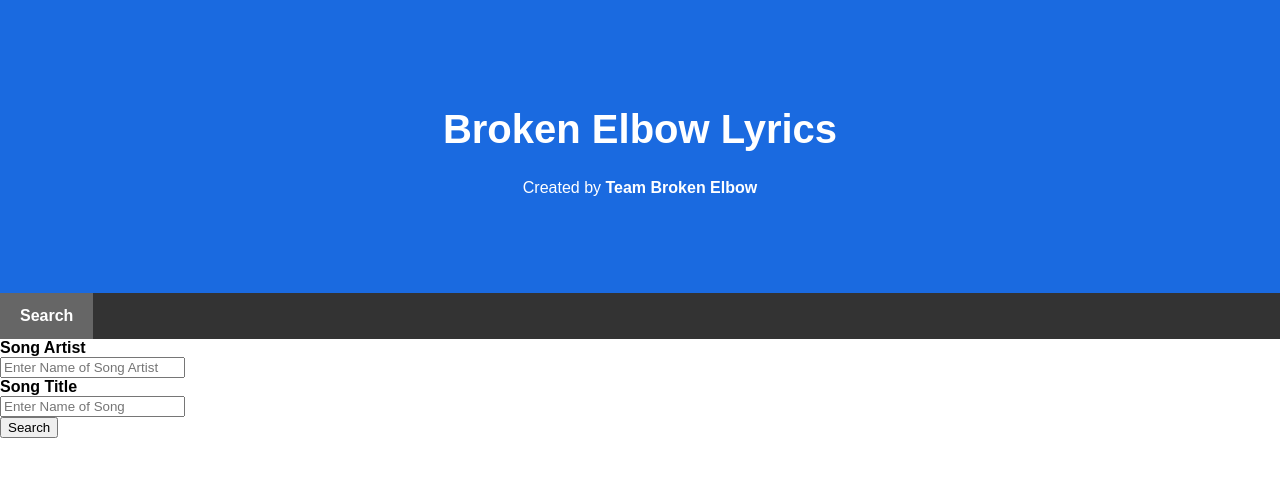
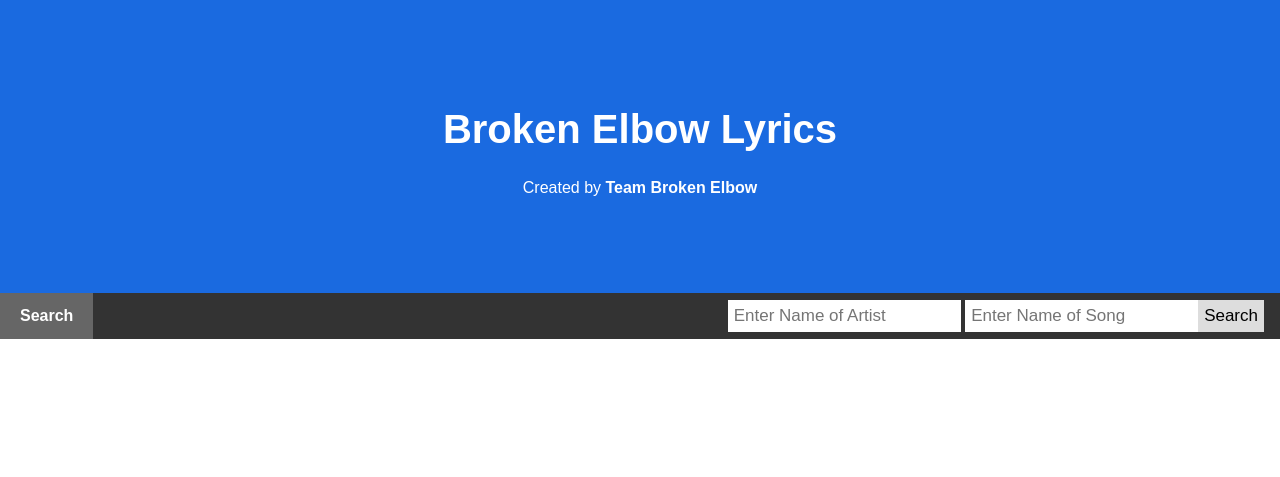
Before and after one commit to t2minht/BrokenElbow, a Flask app: page / in a window 1280 px wide. Shown: the top 477 px of the page. Run offline with Flask 2, Linux system fonts and the light colour scheme.

Commit message:
added search to nav

```diff
--- a/templates/base.html
+++ b/templates/base.html
@@ -61,8 +61,32 @@ body {
   color: white;
 }
 
+/* Style the input container */
+.navbar .search-container {
+  float: right;
+}
 
+.navbar input[type=text] {
+  padding: 6px;
+  margin-top: 7px;
+  font-size: 17px;
+  border: none;
+}
 
+.navbar .search-container button {
+  float: right;
+  padding: 6px;
+  margin-top: 7px;
+  margin-right: 16px;
+  background: #ddd;
+  font-size: 17px;
+  border: none;
+  cursor: pointer;
+}
+
+.navbar .search-container button:hover {
+  background: #ccc;
+}
 
 /* Responsive layout - when the screen is less than 700px wide, make the two columns stack on top of each other instead of next to each other */
 @media screen and (max-width: 700px) {
@@ -90,9 +114,13 @@ body {
 
 <div class="navbar">
   <a href="search#" class="active">Search</a>
+  <div class="search-container">
+    <form method = "POST", action="/">
+      <input type="text" placeholder="Enter Name of Artist" id="artistName" name = "artistName">
+      <input type="text" placeholder="Enter Name of Song" id="songName" name = "songName">
+      <button type="submit">Search</button>
+    </form>
+  </div>
 </div>
-{% block content %}
-{% endblock %}
-
 </body>
 </html>
--- a/test.py
+++ /dev/null
@@ -1,6 +0,0 @@
-print("test")
-print("tong is broken")
-print("brian's brain is also broken")
-print("everything sucks ")
-print("fuck this shit")
-print("i hate everything and everyone")
```
